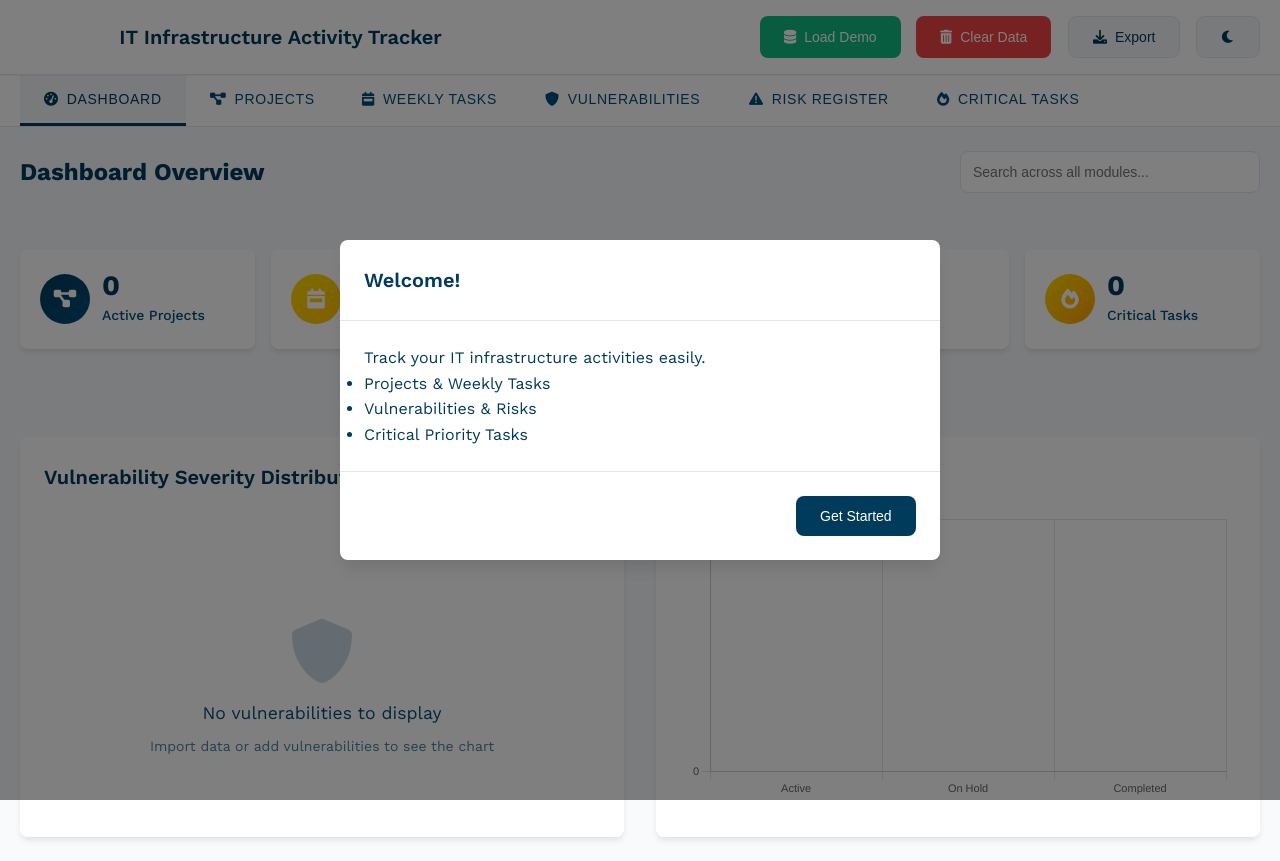
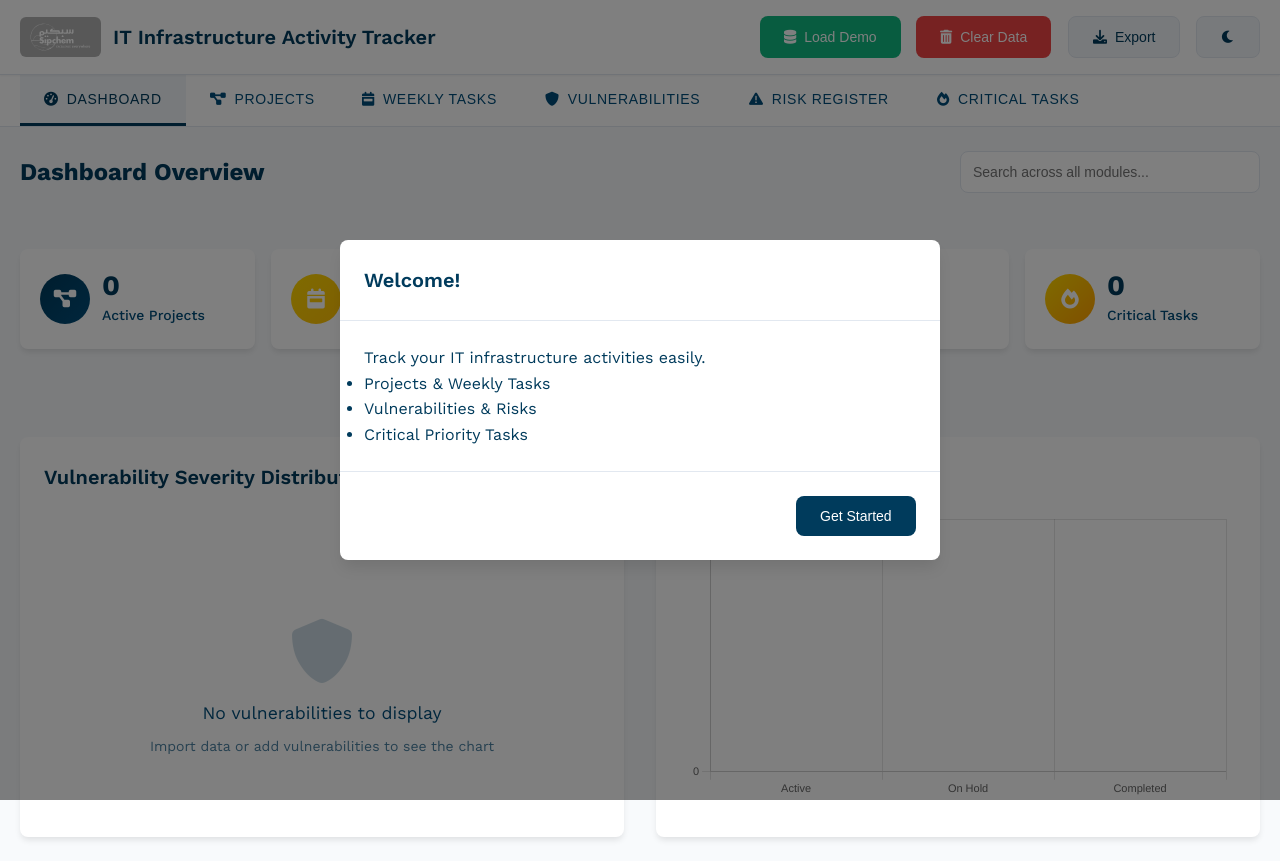
Before and after one commit to Jhintle/IT-INFRA-TRACKER-2.0, a website: page index.html in a window 1280 px wide. Drawn offline with nearby package versions, Linux system fonts and the light colour scheme.

Commit message:
fix: add semi-transparent dark background behind logo for contrast in both themes

```diff
--- a/css/main.css
+++ b/css/main.css
@@ -91,8 +91,10 @@ body {
     height: 40px;
     width: auto;
     object-fit: contain;
-    /* Invert colors in light mode to make dark logo visible on dark header */
-    filter: brightness(0) invert(1);
+    /* Add semi-transparent dark background for contrast in both modes */
+    background-color: rgba(0, 0, 0, 0.3);
+    padding: 6px 10px;
+    border-radius: 6px;
 }
 
 .logo-text {
```
